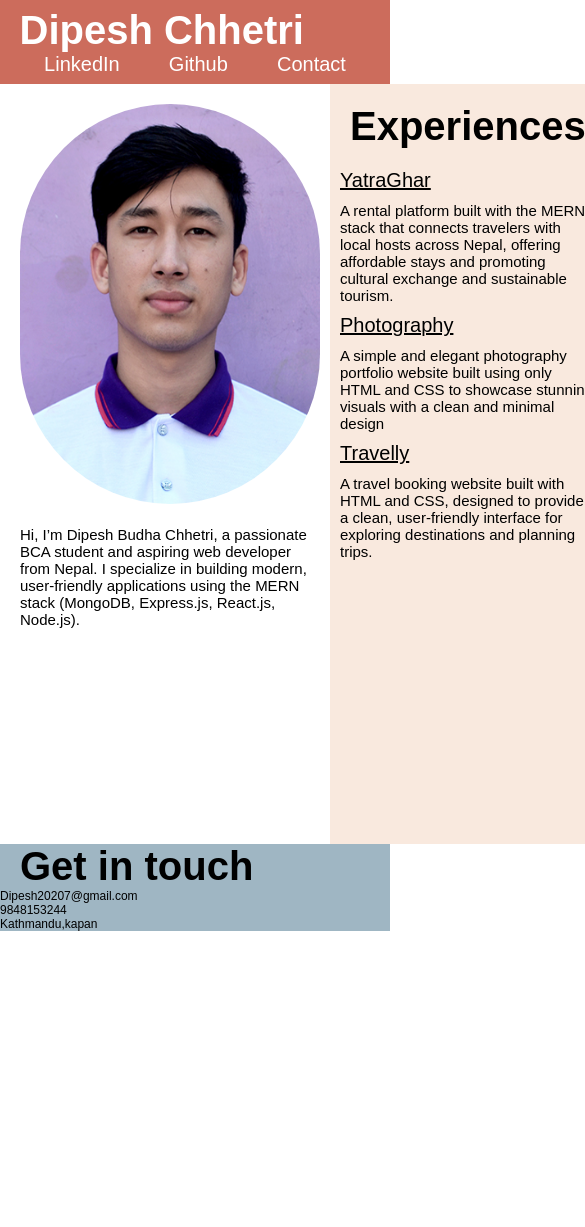
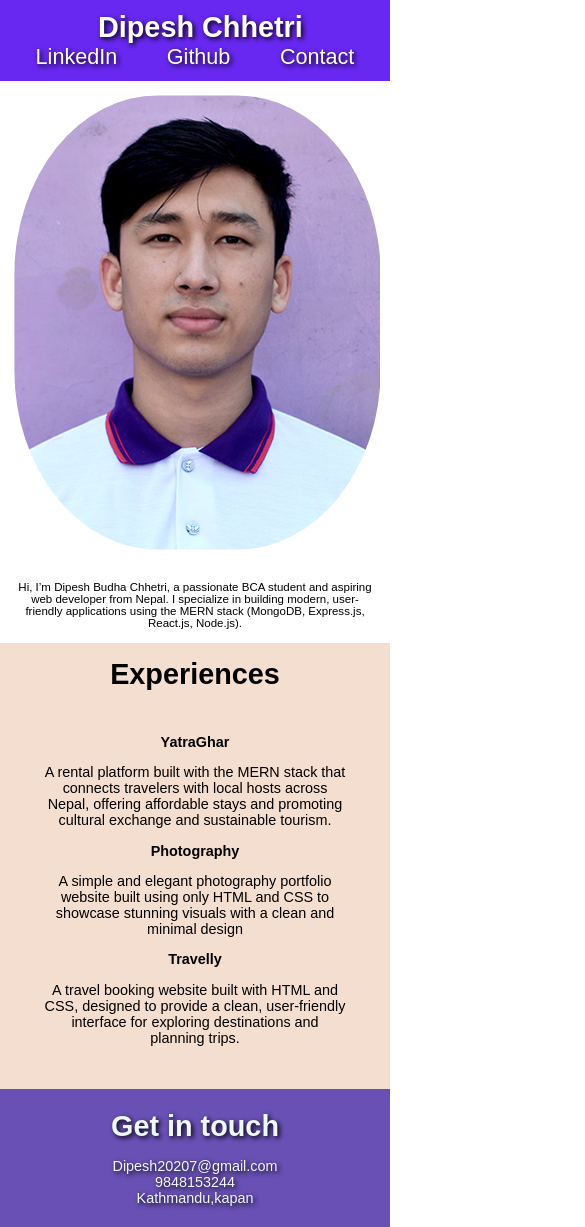
Before and after one commit to dipesh738/portfolio-html-css, a plain HTML site: page index.html in a window 390 px wide. Shown: the top 1227 px of the page, 585 px wide, since content can reach past the window. Before the commit the page ends 931 px from the top, so only its background shows below. Drawn offline with Linux system fonts and the light colour scheme.

Commit message:
responsive

```diff
--- a/index.css
+++ b/index.css
@@ -4,40 +4,44 @@
   box-sizing: border-box;
 }
 html {
-  font-size: 62.5%;
+  font-size: 10px;
 }
 
 body {
   font-family: "Poppins", sans-serif;
+  position: relative;
 }
 a {
   color: white;
-  font-size: 2rem;
   text-decoration: none;
 }
 h1 {
   font-size: 4rem;
 }
+.wrapper {
+  height: 100vh;
+  width: 100vw;
+}
 .main-head {
-  background-color: rgb(204, 108, 92);
-  width: 100%;
-  height: 10vh;
-  color: white;
+  background-color: rgb(104, 40, 241);
+  color: rgb(255, 255, 255);
+  position: sticky;
+  top: 0%;
 }
 
 nav {
-  top: 0%;
-  max-width: 90vw;
-  min-height: 10vh;
-  margin: auto;
+  padding: 1.5rem;
+
   display: flex;
   flex-wrap: wrap;
   font-size: 2rem;
   justify-content: center;
   align-content: center;
+  text-shadow: 2px 2px 5px black;
 }
 nav h1 {
   flex: 1 1 40rem;
+  padding-left: 1.5rem;
 }
 nav ul {
   display: flex;
@@ -45,29 +49,26 @@ nav ul {
   align-items: center;
   justify-content: space-around;
   list-style: none;
+  font-size: 3rem;
 }
 
 .main {
-  min-height: 90vh;
+  min-height: 90%;
   width: 100%;
   display: grid;
   grid-template-columns: 1fr 3fr;
-  column-gap: 1rem;
 }
 
 .left-main img {
-  height: 40rem;
-  width: 30rem;
-  border-radius: 50rem;
-  margin: 2rem 0 0 2rem;
+  border-radius: 40%;
+  padding: 2rem;
 }
 .left-main p {
-  font-size: 1.5rem;
-  margin: 2rem 0 0 2rem;
-  line-height: normal;
+  font-size: 1.6rem;
+  padding: 2rem;
 }
 .right-main {
-  background-color: rgb(249, 233, 222);
+  background-color: rgb(244, 222, 208);
   display: flex;
   align-items: center;
   flex-wrap: wrap;
@@ -76,32 +77,54 @@ nav ul {
 .right-main h1 {
   margin: 2rem;
 }
-
+dl {
+  margin: 2rem;
+  padding: 2rem;
+  color: black;
+}
 dt a {
   font-size: 2rem;
-  text-decoration: underline;
-  margin: 1rem;
   color: black;
 }
 dd {
-  font-size: 1.5rem;
-  margin: 1rem;
-  color: black;
+  font-size: 2rem;
+  margin: 2rem;
 }
 footer {
-  background-color: rgb(159, 182, 195);
+  width: 100%;
+  padding: 2rem;
+  background-color: rgb(104, 80, 181);
   display: flex;
   align-items: center;
   flex-wrap: wrap;
+  color: aliceblue;
+  text-shadow: 2px 2px 5px black;
 }
 footer h1 {
   flex: 1 1 40rem;
-  margin-left: 2rem;
-}
-.contact {
-  margin-right: 2rem;
+  padding: 1rem;
 }
 .contact ul {
   list-style: none;
-  font-size: 1.2rem;
+  font-size: 2rem;
+  padding: 1rem;
+  text-align: center;
 }
+
+@media screen and (max-width: 747px) {
+  html {
+    font-size: 45%;
+    text-align: center;
+  }
+  .main-head {
+    width: 100%;
+    margin-right: 5rem;
+  }
+
+  .main {
+    grid-template-columns: repeat(auto-fit, minmax(300px, 1fr));
+  }
+  .contact {
+    flex: 1 1 40rem;
+  }
+}
--- a/index.html
+++ b/index.html
@@ -7,51 +7,64 @@
     <link rel="stylesheet" href="index.css" />
   </head>
   <body>
+    <div class="wrapper">
       <header class="main-head">
         <nav>
           <h1>Dipesh Chhetri</h1>
           <ul>
-          <li><a href="">LinkedIn</a></li>
-          <li><a href="">Github</a></li>
+            <li>
+              <a
+                href="https://www.linkedin.com/in/dipesh-budha-chhetri-9bb32b269/"
+                >LinkedIn</a
+              >
+            </li>
+            <li><a href="https://github.com/dipesh738">Github</a></li>
             <li><a href="#cc">Contact</a></li>
           </ul>
         </nav>
       </header>
       <div class="main">
         <section class="left-main">
-        <img src="/img/profile.JPG" alt="Profile-Pic" />
+          <img src="img/profile.JPG" alt="Profile-Pic" />
           <p>
             Hi, I’m Dipesh Budha Chhetri, a passionate BCA student and aspiring
             web developer from Nepal. I specialize in building modern,
-          user-friendly applications using the MERN stack (MongoDB, Express.js,
-          React.js, Node.js).
+            user-friendly applications using the MERN stack (MongoDB,
+            Express.js, React.js, Node.js).
           </p>
         </section>
         <section class="right-main">
           <h1>Experiences</h1>
           <dl>
-          <dt><a href="#yatraghar">YatraGhar</a></dt>
+            <dt>
+              <a href="#yatraghar"><b>YatraGhar</b></a>
+            </dt>
             <dd>
-            A rental platform built with the MERN stack that connects travelers
-            with local hosts across Nepal, offering affordable stays and
-            promoting cultural exchange and sustainable tourism.
+              A rental platform built with the MERN stack that connects
+              travelers with local hosts across Nepal, offering affordable stays
+              and promoting cultural exchange and sustainable tourism.
             </dd>
 
-          <dt><a href="#Photography">Photography</a></dt>
+            <dt>
+              <a href="#Photography"><b>Photography</b></a>
+            </dt>
             <dd>
-            A simple and elegant photography portfolio website built using only
-            HTML and CSS to showcase stunning visuals with a clean and minimal
-            design
+              A simple and elegant photography portfolio website built using
+              only HTML and CSS to showcase stunning visuals with a clean and
+              minimal design
             </dd>
-          <dt><a href="#Travelly">Travelly</a></dt>
+            <dt>
+              <a href="#Travelly"><b>Travelly</b></a>
+            </dt>
             <dd>
               A travel booking website built with HTML and CSS, designed to
-            provide a clean, user-friendly interface for exploring destinations
-            and planning trips.
+              provide a clean, user-friendly interface for exploring
+              destinations and planning trips.
             </dd>
           </dl>
         </section>
       </div>
+
       <footer id="cc">
         <h1>Get in touch</h1>
         <div class="contact">
@@ -62,5 +75,6 @@
           </ul>
         </div>
       </footer>
+    </div>
   </body>
 </html>
```
Lines whose indentation alone changed are shown as unchanged.
